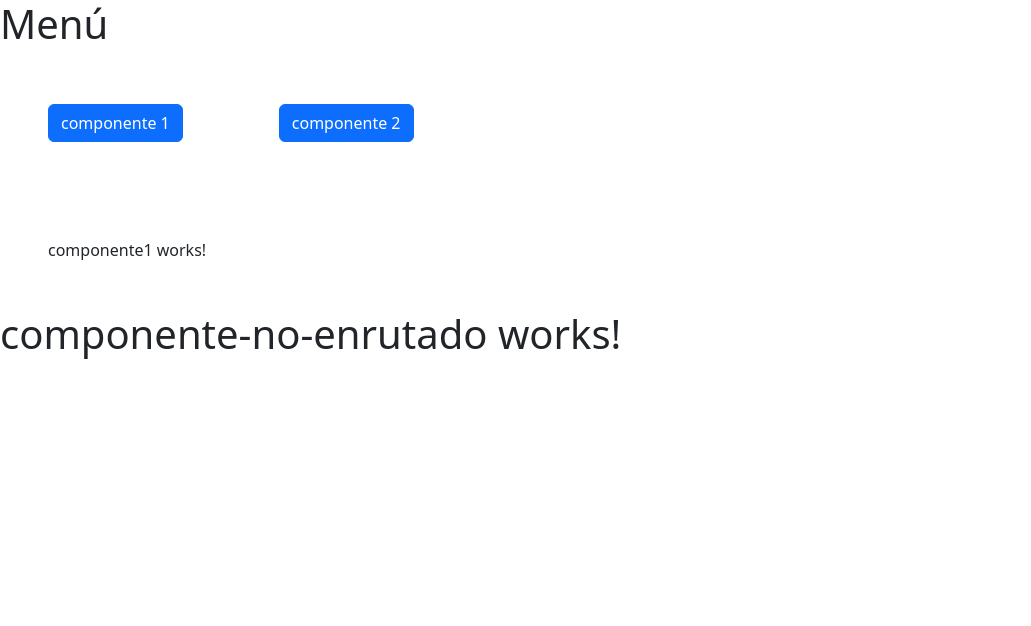
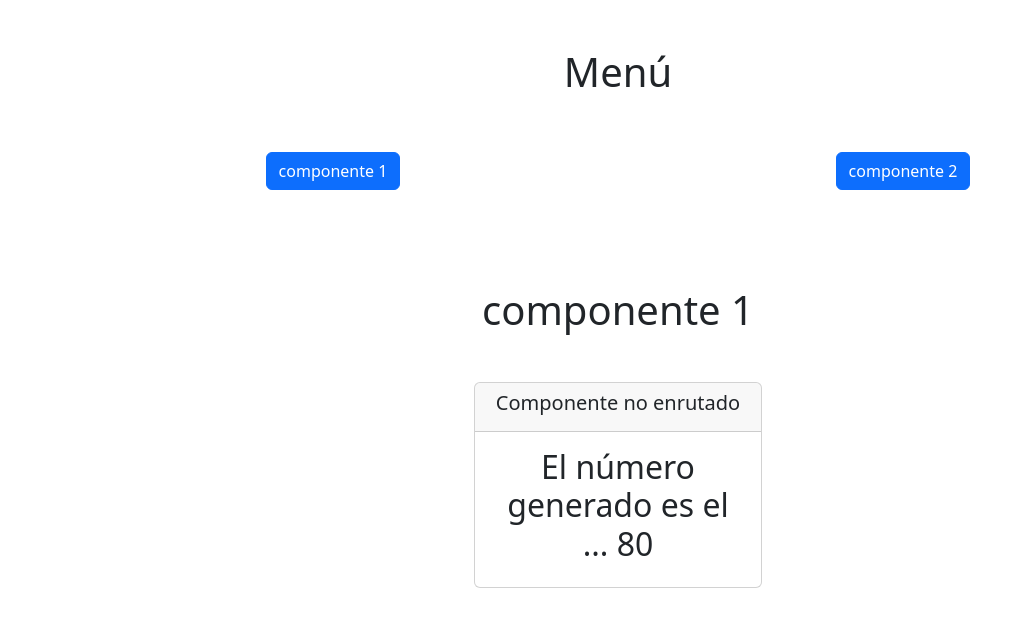
Before and after one commit to rafaelaznar/contante, an Angular app: page /componente1 in a window 1280 px wide. Shown: the top 626 px of the page, without its empty margins (0-1031 px from the left). Built offline with nearby package versions, Linux system fonts and the light colour scheme.

Commit message:
service random integer ok & bootstrap pretify

```diff
--- a/src/app/app.component.html
+++ b/src/app/app.component.html
@@ -1,11 +1,20 @@
-
-<h1>Menú</h1>
-
-<a class="btn btn-primary m-5" href="/componente1">componente 1</a>
-
-
-
-<a class="btn btn-primary m-5" href="/componente2">componente 2</a>
-
-
-<router-outlet />
+<div class="container text-center m-5">
+    <div class="row">
+        <div class="col">
+            <h1>Menú</h1>
+        </div>
+    </div>
+    <div class="row">
+        <div class="col">
+            <a class="btn btn-primary m-5" href="/componente1">componente 1</a>
+        </div>
+        <div class="col">
+            <a class="btn btn-primary m-5" href="/componente2">componente 2</a>
+        </div>
+    </div>
+    <div class="row align-items-start">
+        <div class="col">
+            <router-outlet />
+        </div>
+    </div>
+</div>
--- a/src/app/components/componente-no-enrutado/componente-no-enrutado.component.html
+++ b/src/app/components/componente-no-enrutado/componente-no-enrutado.component.html
@@ -1,3 +1,10 @@
-<h1>
-  componente-no-enrutado works!
-</h1>
+<div class="d-flex justify-content-center">
+  <div class="card" style="width: 18rem;">
+    <div class="card-header">
+      <h5 class="card-title">Componente no enrutado</h5>
+    </div>
+    <div class="card-body">
+      <h2>El número generado es el ... {{numeroAleatorio}}</h2>
+    </div>
+  </div>
+</div>
--- a/src/app/components/componente-no-enrutado/componente-no-enrutado.component.ts
+++ b/src/app/components/componente-no-enrutado/componente-no-enrutado.component.ts
@@ -1,4 +1,5 @@
 import { Component, OnInit } from '@angular/core';
+import { RandomIntegerGeneratorService } from '../../services/random-integer-generator.service';
 
 @Component({
   selector: 'app-componente-no-enrutado',
@@ -10,9 +11,12 @@ import { Component, OnInit } from '@angular/core';
 
 export class ComponenteNoEnrutadoComponent implements OnInit {
 
-  constructor() { }
+  numeroAleatorio: number = 0;
+
+  constructor(private oRandomIntegerGeneratorService: RandomIntegerGeneratorService) { }
 
   ngOnInit() {
+    this.numeroAleatorio = this.oRandomIntegerGeneratorService.generateRandomInteger(1, 100);
   }
 
 }
--- a/src/app/components/componente1/componente1.component.html
+++ b/src/app/components/componente1/componente1.component.html
@@ -1,6 +1,5 @@
-<p class="m-5">
-  componente1 works!
-</p>
-
+<h1 class="m-5">
+  componente 1
+</h1>
 
 <app-componente-no-enrutado></app-componente-no-enrutado>
--- a/src/app/components/componente2/componente2.component.html
+++ b/src/app/components/componente2/componente2.component.html
@@ -1,3 +1,11 @@
-<p class="m-5">
-  componente2 works!
-</p>
+<div class="d-flex justify-content-center">
+  <div class="card" style="width: 18rem;">
+    <div class="card-header">
+      <h5 class="card-title">Componente 2</h5>
+    </div>
+    <div class="card-body">
+      <h2>El número generado es el ... {{numRandom}}</h2>
+
+      <button class="btn btn-primary" (click)="generarNumero()">Generar número</button>
+    </div>
+  </div>
--- a/src/app/components/componente2/componente2.component.ts
+++ b/src/app/components/componente2/componente2.component.ts
@@ -1,4 +1,5 @@
 import { Component, OnInit } from '@angular/core';
+import { RandomIntegerGeneratorService } from '../../services/random-integer-generator.service';
 
 @Component({
   selector: 'app-componente2',
@@ -8,9 +9,17 @@ import { Component, OnInit } from '@angular/core';
 })
 export class Componente2Component implements OnInit {
 
-  constructor() { }
+  numRandom: number = 0;
+
+  constructor(private oRandomIntegerGeneratorService: RandomIntegerGeneratorService) { }
 
   ngOnInit() {
+
   }
 
+  generarNumero() {
+    this.numRandom = this.oRandomIntegerGeneratorService.generateRandomInteger(1, 100);
+  }
+
+
 }
--- /dev/null
+++ b/src/app/services/random-integer-generator.service.ts
@@ -0,0 +1,19 @@
+import { Injectable } from '@angular/core';
+
+@Injectable({
+  providedIn: 'root'
+})
+
+export class RandomIntegerGeneratorService {
+
+  constructor() { }
+
+  generateRandomInteger(min: number, max: number): number {
+    return Math.floor(Math.random() * (max - min + 1) + min);
+  }
+
+  randomIntFromInterval(min: number, max: number): number { // min and max included
+    return Math.floor(Math.random() * (max - min + 1) + min);
+  }
+
+}
```
Also changed, not shown: 1 other file (tests, documents, lock files or other folders).
